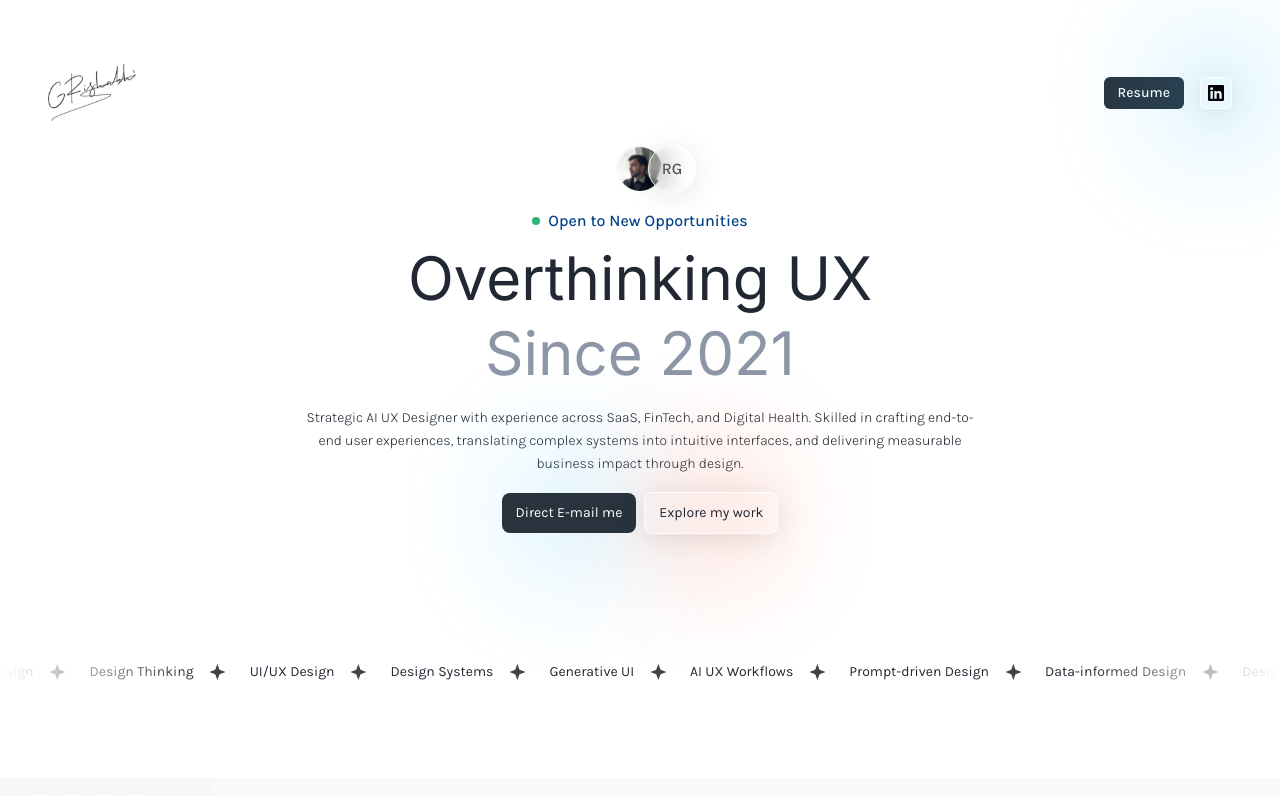
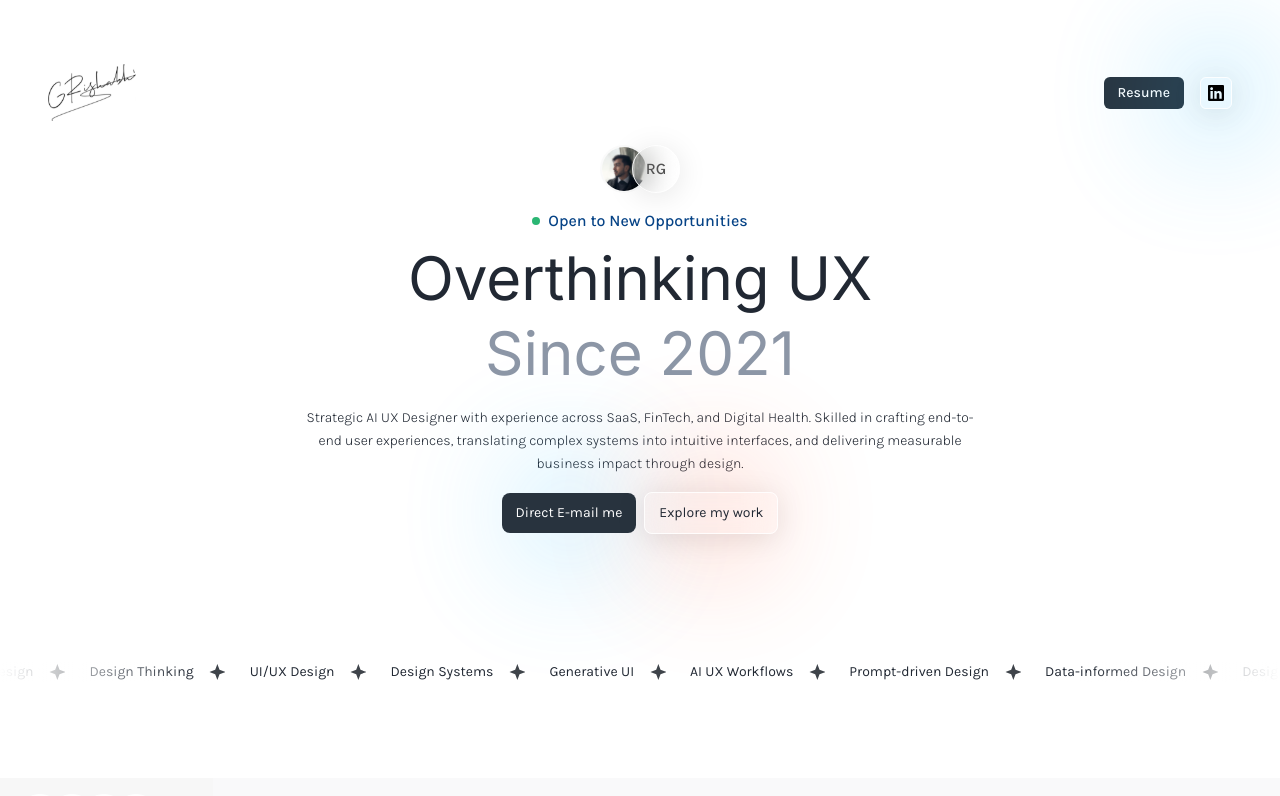
Before and after one commit to guptarishabh181-netizen/portfolio, a Next.js app: page / in a window 1280 px wide. Shown: the top 796 px of the page. Built offline with nearby package versions, Linux system fonts and the light colour scheme.

Commit message:
fixed center alignmnent

```diff
--- a/components/Hero/index.tsx
+++ b/components/Hero/index.tsx
@@ -29,8 +29,8 @@ export default function Hero() {
   return (
     <section className="relative w-full flex flex-col items-center px-4 md:px-8 lg:px-12">
       {/* Profile Image with RG */}
-      <div className="mb-11 md:mb-4 relative flex items-center justify-center">
-        <div className="relative">
+      <div className="mb-11 md:mb-4 relative flex items-center justify-center right-4">
+        <div className="relative ">
           <Image
             src="/icons/profile.svg"
             alt="Profile"
```
